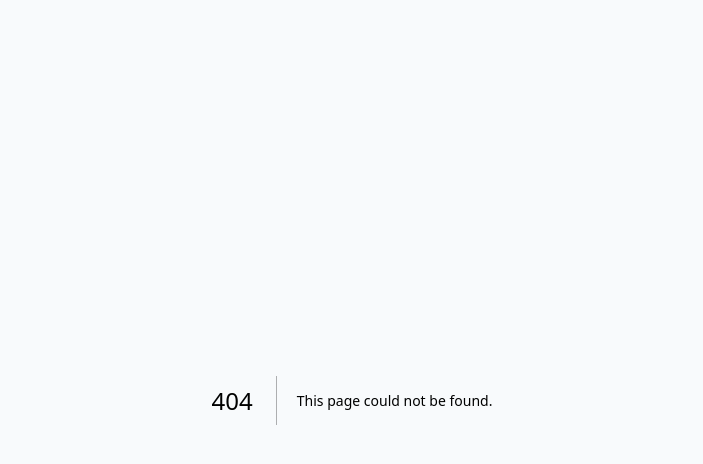
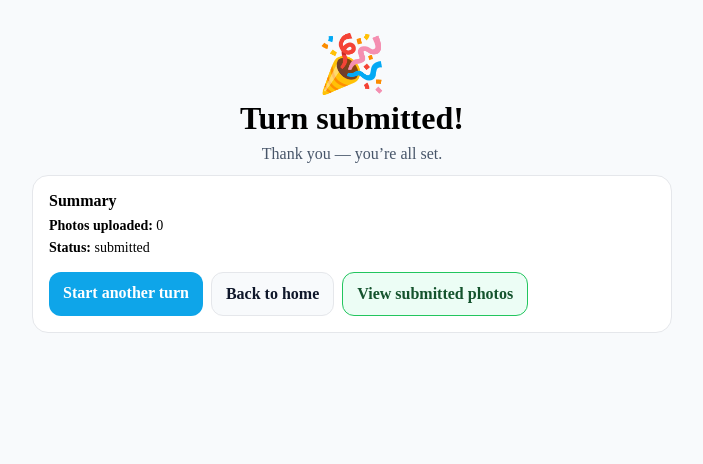
Before and after one commit to dmeadows001/turn-qa, a Next.js app: page /turns/1/done in a window 1280 px wide. Before the commit this address had no page. Shown: the top 464 px of the page, without its empty margins (288-991 px from the left). Built offline with nearby package versions, Linux system fonts and the light colour scheme; no server answers.

Commit message:
Create done.js

```diff
--- /dev/null
+++ b/pages/turns/[id]/done.js
@@ -0,0 +1,124 @@
+// pages/turns/[id]/done.js
+import { useRouter } from 'next/router';
+import { useEffect, useState } from 'react';
+
+async function fetchTurn(turnId) {
+  const r = await fetch(`/api/get-turn?id=${turnId}`);
+  const j = await r.json();
+  if (!r.ok) throw new Error(j.error || 'get-turn failed');
+  return j.turn;
+}
+
+async function fetchPhotos(turnId) {
+  const r = await fetch(`/api/list-turn-photos?id=${turnId}`);
+  const j = await r.json();
+  if (!r.ok) throw new Error(j.error || 'list-turn-photos failed');
+  return j.photos || [];
+}
+
+export default function Done() {
+  const router = useRouter();
+  const turnId = router.query.id;
+
+  const [turn, setTurn] = useState(null);
+  const [photos, setPhotos] = useState([]);
+  const [loading, setLoading] = useState(true);
+
+  useEffect(() => {
+    if (!turnId) return;
+    (async () => {
+      try {
+        setLoading(true);
+        const [t, p] = await Promise.all([fetchTurn(turnId), fetchPhotos(turnId)]);
+        setTurn(t || null);
+        setPhotos(p || []);
+      } finally {
+        setLoading(false);
+      }
+    })();
+  }, [turnId]);
+
+  const box = {
+    maxWidth: 640, margin: '36px auto', padding: '0 16px',
+    fontFamily: 'ui-sans-serif'
+  };
+  const card = {
+    background: '#fff', border: '1px solid #e5e7eb', borderRadius: 16, padding: 16
+  };
+  const muted = { color: '#475569' };
+
+  return (
+    <div style={box}>
+      <div style={{ textAlign: 'center', marginBottom: 12 }}>
+        <div style={{ fontSize: 56, lineHeight: 1 }}>🎉</div>
+        <h1 style={{ margin: '8px 0 0' }}>Turn submitted!</h1>
+        <div style={{ ...muted, marginTop: 8 }}>
+          Thank you — you’re all set.
+        </div>
+      </div>
+
+      <div style={card}>
+        {loading ? (
+          <div>Loading summary…</div>
+        ) : (
+          <>
+            <div style={{ fontWeight: 700, marginBottom: 8 }}>Summary</div>
+            <div style={{ display: 'grid', rowGap: 6, fontSize: 14 }}>
+              <div><b>Photos uploaded:</b> {photos.length}</div>
+              <div><b>Status:</b> {(turn?.status || 'submitted').replace('_', ' ')}</div>
+              {turn?.property_id && <div><b>Property ID:</b> {turn.property_id}</div>}
+              {turn?.turn_date && <div><b>Date:</b> {turn.turn_date}</div>}
+            </div>
+
+            <div style={{ display: 'flex', gap: 8, marginTop: 16, flexWrap: 'wrap' }}>
+              <a
+                href="/cleaners"
+                style={{
+                  textDecoration: 'none',
+                  padding: '12px 14px',
+                  borderRadius: 12,
+                  background: '#0ea5e9',
+                  color: '#fff',
+                  fontWeight: 700
+                }}
+              >
+                Start another turn
+              </a>
+
+              <a
+                href="/"
+                style={{
+                  textDecoration: 'none',
+                  padding: '12px 14px',
+                  borderRadius: 12,
+                  background: '#f8fafc',
+                  border: '1px solid #e5e7eb',
+                  color: '#0f172a',
+                  fontWeight: 700
+                }}
+              >
+                Back to home
+              </a>
+
+              {/* Optional: managers might use this */}
+              <a
+                href={`/turns/${turnId}/review`}
+                style={{
+                  textDecoration: 'none',
+                  padding: '12px 14px',
+                  borderRadius: 12,
+                  background: '#ecfdf5',
+                  border: '1px solid #22c55e',
+                  color: '#14532d',
+                  fontWeight: 700
+                }}
+              >
+                View submitted photos
+              </a>
+            </div>
+          </>
+        )}
+      </div>
+    </div>
+  );
+}
```
